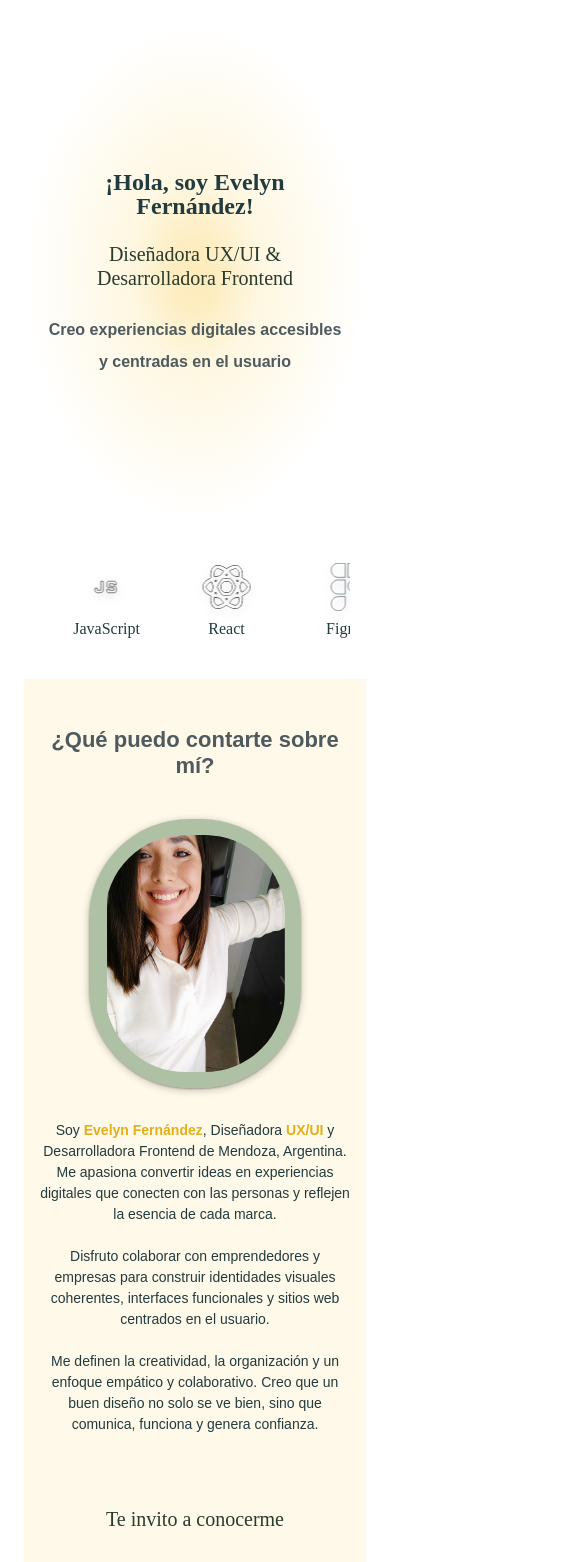
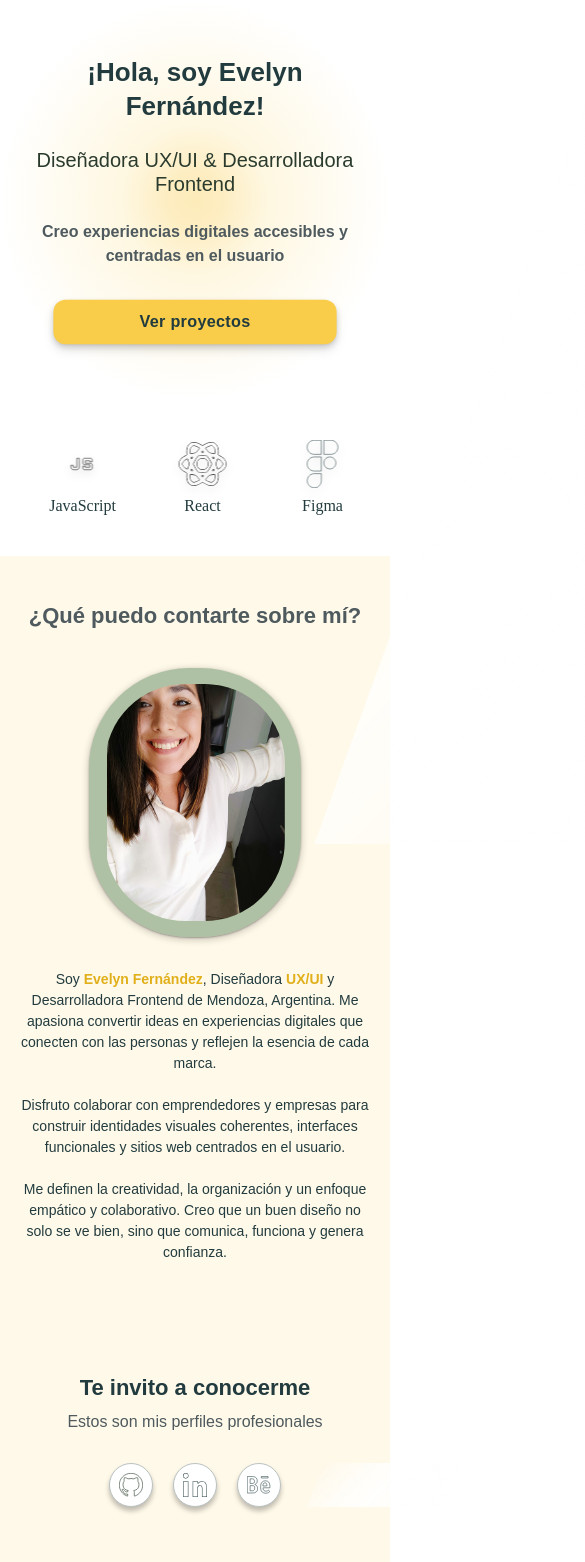
Before and after one commit to EvelynFernandez93/redise-o-portfolio-ef, a React (Vite) app: page / in a window 390 px wide. Shown: the top 1562 px of the page, 585 px wide, since content can reach past the window. Built offline with nearby package versions, Linux system fonts and the light colour scheme.

Commit message:
Nuevas animaciones responsive

```diff
--- a/src/App.css
+++ b/src/App.css
@@ -10,38 +10,34 @@
   height: auto;
 }
 .headline1 {
-
 color: var(--color-cyan-19, #223B3E);
 text-align: center;
-
 /* Headline1 */
 font-family: Atma;
 font-size: 32px;
 font-style: normal;
 font-weight: 600;
-line-height: 24px; /* 133.333% */
+line-height: 24px;
 }
 .titulo-importante {
 color: var(--color-green-20, #2A3B2D);
 text-align: center;
-
 /* Títulos importantes */
 font-family: Atma;
 font-size: 28px;
 font-style: normal;
 font-weight: 500;
-line-height: 24px; /* 133.333% */
+line-height: 24px
 }
 .subtitulo-importante{
 color: var(--Foundation-Secundario-secundario-400, #4E6265);
 text-align: center;
-
 /* Subtítulo importante */
 font-family: "Sans Serif Collection";
 font-size: 24px;
 font-style: normal;
 font-weight: 400;
-line-height: 32px; /* 125% */
+line-height: 32px;
 }
 .texto-descriptivo{
 color: var(--Foundation-Secundario-secundario-700, #182A2C);
@@ -52,18 +48,16 @@ font-weight: 400;
 line-height: 30px;
 }
 .texto-card{
-  color: var(--Foundation-Secundario-secundario-400, #4E6265);
-
+color: var(--Foundation-Secundario-secundario-400, #4E6265);
 /* Texto-card */
 font-family: "Sans Serif Collection";
 font-size: 16px;
 font-style: normal;
 font-weight: 400;
-line-height: 20px; /* 125% */
+line-height: 20px;
 
 }
 .boton-terciario {
-  /* Layout */
   display: inline-flex;
   align-items: center;
   justify-content: center;
@@ -75,23 +69,19 @@ line-height: 20px; /* 125% */
   border-radius: 12px;
   position: relative;
   overflow: hidden;
-
   /* Colores base */
   background-color: var(--Foundation-Primario-primario-400, #f9cd4a);
   color: var(--Foundation-Secundario-secundario-700, #223b3e);
-
   /* Tipografía */
   font-family:  sans-serif;
   font-size: 18px;
   font-weight: 600;
   letter-spacing: 0.3px;
-
   /* Elevación MD3 */
   box-shadow:
     0px 1px 2px rgba(0, 0, 0, 0.05),
     0px 3px 6px rgba(0, 0, 0, 0.15),
     0px 6px 12px rgba(0, 0, 0, 0.1);
-
   /* Animaciones */
   transition:
     background-color 0.3s ease,
@@ -152,12 +142,7 @@ line-height: 20px; /* 125% */
   transition: 0s;
 }
 
-
 @media (max-width: 780px){
- .contenedor-gral{
-  padding: 24px;
-
- }
  .headline1 {
   font-size: 28px;
  }
@@ -177,7 +162,6 @@ line-height: 20px; /* 125% */
 
 @media (max-width: 480px){
  .contenedor-gral{
-  padding: 24px;
   min-width: 250px;
  }
  .headline1 {
--- a/src/Componentes/About/About.css
+++ b/src/Componentes/About/About.css
@@ -5,6 +5,17 @@
   justify-content: center;
   align-items: center;
   background: #fff9e9;
+
+  /* Estado inicial oculto */
+  opacity: 0;
+  transform: translateY(40px);
+  transition: opacity 1s ease, transform 1s ease;
+}
+
+/* Estado visible: fade + slide up */
+.about-contenedor.visible {
+  opacity: 1;
+  transform: translateY(0);
 }
 
 .about-contenido {
@@ -18,6 +29,14 @@
 
 .about-titulo {
   text-align: center;
+  opacity: 0;
+  transform: translateY(20px);
+  transition: all 1s ease 0.2s;
+}
+
+.about-contenedor.visible .about-titulo {
+  opacity: 1;
+  transform: translateY(0);
 }
 
 .about-titulo p {
@@ -33,6 +52,14 @@
   align-items: center;
   gap: 48px;
   flex-wrap: wrap;
+  opacity: 0;
+  transform: translateY(30px);
+  transition: all 1s ease 0.5s;
+}
+
+.about-contenedor.visible .about-descripcion {
+  opacity: 1;
+  transform: translateY(0);
 }
 
 .about-img {
@@ -43,7 +70,7 @@
   border-radius: 137px;
   background: rgba(55, 108, 60, 0.4);
   box-shadow: 0 1px 2px rgba(0, 0, 0, 0.3),
-              0 2px 6px 2px rgba(0, 0, 0, 0.15);
+    0 2px 6px 2px rgba(0, 0, 0, 0.15);
   transition: transform 0.3s ease;
 }
 
@@ -72,7 +99,6 @@
   font-weight: 600;
   color: #e1af1a;
 }
-
 
 @media (max-width: 992px) {
   .about-titulo p {
@@ -117,7 +143,6 @@
   }
 }
 
-
 @media (max-width: 400px) {
   .about-titulo p {
     font-size: 22px;
--- a/src/Componentes/About/About.jsx
+++ b/src/Componentes/About/About.jsx
@@ -1,11 +1,32 @@
-import React from "react";
+import React, { useEffect, useRef, useState } from "react";
 import "../About/About.css";
 
 const About = () => {
+  const [visible, setVisible] = useState(false);
+  const aboutRef = useRef(null);
+
+  useEffect(() => {
+    const observer = new IntersectionObserver(
+      ([entry]) => {
+        if (entry.isIntersecting) {
+          setVisible(true);
+          observer.disconnect();
+        }
+      },
+      { threshold: 0.2 }
+    );
+
+    if (aboutRef.current) observer.observe(aboutRef.current);
+    return () => observer.disconnect();
+  }, []);
+
   return (
-    <div className="about-contenedor">
+    <div
+      ref={aboutRef}
+      className={`about-contenedor ${visible ? "visible" : ""}`}
+    >
       <div className="about-contenido">
-        <div className="about-titulo ">
+        <div className="about-titulo titulo-importante">
           <p>¿Qué puedo contarte sobre mí?</p>
         </div>
 
@@ -18,7 +39,7 @@ const About = () => {
             />
           </div>
 
-          <div className="about-inf ">
+          <div className="about-inf texto-descriptivo">
             <p>
               Soy <strong className="resaltado">Evelyn Fernández</strong>,
               Diseñadora <strong className="resaltado">UX/UI</strong> y
--- a/src/Componentes/Invitacion/Invitacion.css
+++ b/src/Componentes/Invitacion/Invitacion.css
@@ -1,65 +1,165 @@
-.invitacion-contenedor{
+.invitacion-contenedor {
   display: flex;
   width: 100%;
   min-width: 250px;
-height: auto;
   flex-direction: column;
-justify-content: space-between;
-align-items: flex-start;
-align-self: stretch;
-background: #FFF9E9;
-padding: 24px;
+  justify-content: center;
+  align-items: center;
+  background: #fff9e9;
+  padding: 64px 24px;
+  opacity: 0;
+  transform: translateY(50px);
+  transition: opacity 1s ease, transform 1s ease;
 }
-.invitacion-contenido{
+
+.invitacion-contenedor.visible {
+  opacity: 1;
+  transform: translateY(0);
+}
+
+.invitacion-contenido {
   display: flex;
   flex-direction: column;
   align-items: center;
-gap: 24px;
-align-self: stretch;
+  gap: 32px;
+  text-align: center;
+  max-width: 900px;
 }
-.invitacion-inf{
+
+.invitacion-inf {
   display: flex;
   flex-direction: column;
   justify-content: center;
   align-items: center;
-gap: 24px;
-align-self: stretch;
+  gap: 12px;
+  opacity: 0;
+  transform: translateY(20px);
+  transition: all 1s ease 0.3s;
 }
-.invitacion-iconos{
+
+.invitacion-contenedor.visible .invitacion-inf {
+  opacity: 1;
+  transform: translateY(0);
+}
+
+.invitacion-titulo p {
+  font-family: "Atma", sans-serif;
+  font-size: 32px;
+  font-weight: 600;
+  color: #223b3e;
+  margin: 0;
+}
+
+.invitacion-subtitulo p {
+  font-family: "Barlow", sans-serif;
+  font-size: 20px;
+  font-weight: 400;
+  color: #4e5a5e;
+  margin: 0;
+}
+
+.invitacion-iconos {
   display: flex;
   align-items: center;
-gap: 24px;
+  justify-content: center;
+  gap: 32px;
+  opacity: 0;
+  transform: translateY(20px);
+  transition: all 1s ease 0.6s;
 }
-.icono-link{
+
+.invitacion-contenedor.visible .invitacion-iconos {
+  opacity: 1;
+  transform: translateY(0);
+}
+
+.icono-link {
+  width: 52px;
+  height: 52px;
+  border-radius: 50%;
+  border: 1px solid #bac2c3;
+  background: #fff;
+  box-shadow: 0 4px 5.7px rgba(0, 0, 0, 0.25);
+  display: inline-flex;
+  justify-content: center;
+  align-items: center;
+  transition: all 0.3s ease;
+}
+
+.icono-img {
+  width: 28px;
+  height: 28px;
+}
+
+.icono-link:hover {
+  background: #fdebb9;
+  border-color: #f7c01d;
+  transform: translateY(-4px) scale(1.08);
+  box-shadow:
+    0 4px 8px rgba(0, 0, 0, 0.15),
+    0 6px 16px rgba(0, 0, 0, 0.1);
+}
+
+.icono-link:active {
+  background: #bac2c3;
+  transform: scale(0.95);
+}
+
+/* -------------------- ANIMACIÓN EXTRA (BRILLO EN ICONOS) -------------------- */
+.icono-link::before {
+  content: "";
+  position: absolute;
+  top: 0;
+  left: -100%;
+  width: 80%;
+  height: 100%;
+  background: linear-gradient(
+    120deg,
+    transparent 0%,
+    rgba(255, 255, 255, 0.5) 50%,
+    transparent 100%
+  );
+  transform: skewX(-20deg);
+  animation: brillo 5s linear infinite;
+}
+
+@keyframes brillo {
+  0% {
+    left: -100%;
+  }
+  20% {
+    left: 120%;
+  }
+  100% {
+    left: 120%;
+  }
+}
+
+@media (max-width: 768px) {
+  .invitacion-titulo p {
+    font-size: 26px;
+  }
+  .invitacion-subtitulo p {
+    font-size: 18px;
+  }
+  .invitacion-iconos {
+    gap: 20px;
+  }
+}
+
+@media (max-width: 480px) {
+  .invitacion-titulo p {
+    font-size: 22px;
+  }
+  .invitacion-subtitulo p {
+    font-size: 16px;
+  }
+  .icono-link {
     width: 44px;
     height: 44px;
-border-radius: 23px;
-border: 0.5px solid var(--Foundation-Secundario-secundario-100, #BAC2C3);
-background: #FFF;
-box-shadow: 0 4px 5.7px 0 rgba(0, 0, 0, 0.25);
-display: inline-flex;
-padding: 10px;
-justify-content: center;
-align-items: center;
-gap: 10px;
   }
-.icono-img{
-
+  .icono-img {
     width: 24px;
     height: 24px;
-stroke-width: 0.5px;
-stroke: var(--Foundation-Secundario-secundario-500, #223B3E);
-
   }
-.icono-link:hover {
-  border-radius: 23px;
-border: 0.5px solid var(--Foundation-Primario-primario-500, #F7C01D);
-background: var(--Foundation-Primario-primario-100, #FDEBB9);
-box-shadow: 0 4px 5.7px 0 rgba(0, 0, 0, 0.25);
 }
-.icono-link:active {
-  border-radius: 23px;
-border: 0.5px solid var(--Foundation-Secundario-secundario-100, #BAC2C3);
-background: var(--Foundation-Secundario-secundario-100, #BAC2C3);
-box-shadow: 0 4px 5.7px 0 rgba(0, 0, 0, 0.25);
-}
--- a/src/Componentes/Invitacion/Invitacion.jsx
+++ b/src/Componentes/Invitacion/Invitacion.jsx
@@ -1,20 +1,39 @@
-import React from "react";
+import React, { useEffect, useRef, useState } from "react";
 import "../Invitacion/Invitacion.css";
-
-// Importá tus íconos como imágenes normales
 import Github from "../Icons/Github.svg";
 import Linkedin from "../Icons/Linkedin.svg";
 import Behance from "../Icons/Behance.svg";
 
 const Invitacion = () => {
+  const [visible, setVisible] = useState(false);
+  const sectionRef = useRef(null);
+
+  useEffect(() => {
+    const observer = new IntersectionObserver(
+      ([entry]) => {
+        if (entry.isIntersecting) {
+          setVisible(true);
+          observer.disconnect();
+        }
+      },
+      { threshold: 0.2 }
+    );
+
+    if (sectionRef.current) observer.observe(sectionRef.current);
+    return () => observer.disconnect();
+  }, []);
+
   return (
-    <div className="invitacion-contenedor">
+    <div
+      ref={sectionRef}
+      className={`invitacion-contenedor ${visible ? "visible" : ""}`}
+    >
       <div className="invitacion-contenido">
-        <div className="invitacion-inf subtitulo-importante">
-          <div className="titulo-importante">
+        <div className="invitacion-inf">
+          <div className="invitacion-titulo">
             <p>Te invito a conocerme</p>
           </div>
-          <div className="subtitulo-importante">
+          <div className="invitacion-subtitulo">
             <p>Estos son mis perfiles profesionales</p>
           </div>
         </div>
--- a/src/Componentes/Presentacion/Presentacion.css
+++ b/src/Componentes/Presentacion/Presentacion.css
@@ -1,27 +1,189 @@
-.inicio-contenedor{
- width: 100%;
- min-width: 250px;
- height: auto;
+.inicio-contenedor {
+  width: 100%;
+  display: flex;
+  justify-content: center;
+  align-items: center;
+  background: radial-gradient(
+    50% 50% at 50% 50%,
+    #fdebb9 0%,
+    #fdedc1 13.46%,
+    #fef7e1 37.5%,
+    #fff 100%
+  );
+
+  opacity: 0;
+  transform: translateY(50px);
+  transition: opacity 1s ease, transform 1s ease;
 }
-.inicio-contenido{
- display: flex;
- height: 499px;
- justify-content: center;
- align-items: center;
- gap: 41px;
- flex: 1 0 0;
- background: radial-gradient(50% 50% at 50% 50%, #FDEBB9 0%, #FDEDC1 13.46%, #FEF7E1 37.5%, #FFF 100%);
+
+.inicio-contenedor.visible {
+  opacity: 1;
+  transform: translateY(0);
 }
-.inicio-informacion{
- display: flex;
- padding: 24px;
- flex-direction: column;
- justify-content: center;
- align-items: flex-start;
- gap: 24px;
+
+.inicio-contenido {
+  display: flex;
+  flex-direction: column;
+  justify-content: center;
+  align-items: center;
+  text-align: center;
+  height: auto;
+  width: 100%;
+  padding: 24px;
+  gap: 32px;
+  min-height: 400px;
 }
-@media (max-width: 768px){
- .inicio-informacion{
-    align-items:center;
- }
+
+.inicio-informacion {
+  display: flex;
+  flex-direction: column;
+  justify-content: center;
+  align-items: center;
+  gap: 24px;
+  width: 100%;
+  height: auto;
 }
+
+.headline1,
+.titulo-importante,
+.subtitulo-importante,
+.boton-terciario {
+  opacity: 0;
+  transform: translateY(30px);
+  transition: all 1s ease;
+}
+
+.inicio-contenedor.visible .headline1 {
+  opacity: 1;
+  transform: translateY(0);
+  transition-delay: 0.2s;
+}
+
+.inicio-contenedor.visible .titulo-importante {
+  opacity: 1;
+  transform: translateY(0);
+  transition-delay: 0.4s;
+}
+
+.inicio-contenedor.visible .subtitulo-importante {
+  opacity: 1;
+  transform: translateY(0);
+  transition-delay: 0.6s;
+}
+
+.inicio-contenedor.visible .boton-terciario {
+  opacity: 1;
+  transform: translateY(0);
+  transition-delay: 0.9s;
+}
+
+.headline1 {
+  color: #223b3e;
+  font-family: "Atma", sans-serif;
+  font-size: 42px;
+  font-weight: 600;
+  line-height: 1.3;
+}
+
+.titulo-importante {
+  color: #2a3b2d;
+  font-family: "Atma", sans-serif;
+  font-size: 28px;
+  font-weight: 500;
+}
+
+.subtitulo-importante {
+  color: #4e6265;
+  font-family: "Sans Serif Collection", sans-serif;
+  font-size: 22px;
+  line-height: 1.5;
+  max-width: 600px;
+}
+
+.boton-terciario {
+  margin-top: 8px;
+  display: inline-flex;
+  align-items: center;
+  justify-content: center;
+  padding: 12px 36px;
+  border: none;
+  border-radius: 12px;
+  background-color: #f9cd4a;
+  color: #223b3e;
+  font-family: "Kanit", sans-serif;
+  font-size: 18px;
+  font-weight: 600;
+  cursor: pointer;
+  box-shadow:
+    0px 1px 2px rgba(0, 0, 0, 0.05),
+    0px 3px 6px rgba(0, 0, 0, 0.15),
+    0px 6px 12px rgba(0, 0, 0, 0.1);
+  position: relative;
+  overflow: hidden;
+  transition: all 0.3s ease;
+}
+
+.boton-terciario:hover {
+  background-color: #fdebb9;
+  transform: translateY(-3px);
+  box-shadow:
+    0px 4px 8px rgba(0, 0, 0, 0.15),
+    0px 6px 16px rgba(0, 0, 0, 0.1);
+}
+
+.boton-terciario::before {
+  content: "";
+  position: absolute;
+  top: 0;
+  left: -100%;
+  width: 80%;
+  height: 100%;
+  background: linear-gradient(
+    120deg,
+    transparent 0%,
+    rgba(255, 255, 255, 0.4) 50%,
+    transparent 100%
+  );
+  transform: skewX(-20deg);
+  animation: brillo 4s linear infinite;
+}
+
+@keyframes brillo {
+  0% {
+    left: -100%;
+  }
+  20% {
+    left: 120%;
+  }
+  100% {
+    left: 120%;
+  }
+}
+
+@media (max-width: 768px) {
+  .headline1 {
+    font-size: 34px;
+  }
+  .titulo-importante {
+    font-size: 24px;
+  }
+  .subtitulo-importante {
+    font-size: 18px;
+  }
+}
+
+@media (max-width: 480px) {
+  .headline1 {
+    font-size: 26px;
+  }
+  .titulo-importante {
+    font-size: 20px;
+  }
+  .subtitulo-importante {
+    font-size: 16px;
+  }
+  .boton-terciario {
+    padding: 10px 24px;
+    font-size: 16px;
+  }
+}
--- a/src/Componentes/Presentacion/Presentacion.jsx
+++ b/src/Componentes/Presentacion/Presentacion.jsx
@@ -1,18 +1,44 @@
-import React from 'react'
-import "../Presentacion/Presentacion.css"
+import React, { useEffect, useRef, useState } from "react";
+import "../Presentacion/Presentacion.css";
+
 const Presentacion = () => {
+  const [visible, setVisible] = useState(false);
+  const sectionRef = useRef(null);
+
+  useEffect(() => {
+    const observer = new IntersectionObserver(
+      ([entry]) => {
+        if (entry.isIntersecting) {
+          setVisible(true);
+          observer.disconnect();
+        }
+      },
+      { threshold: 0.2 }
+    );
+
+    if (sectionRef.current) observer.observe(sectionRef.current);
+    return () => observer.disconnect();
+  }, []);
+
   return (
-    <div className='inicio-contenedor'>
-        <div className='inicio-contenido'>
-            <div className='inicio-informacion'>
-            <h1 className='headline1 animate__animated animate__backInRight'>¡Hola, soy Evelyn Fernández!</h1>
-            <h2 className='titulo-importante animate__animated animate__backInLeft'>Diseñadora UX/UI & Desarrolladora Frontend</h2>
-            <p className='subtitulo-importante animate__animated animate__slideInUp'>Creo experiencias digitales accesibles y centradas en el usuario</p>
+    <section
+      ref={sectionRef}
+      className={`inicio-contenedor ${visible ? "visible" : ""}`}
+    >
+      <div className="inicio-contenido">
+        <div className="inicio-informacion">
+          <h1 className="headline1">¡Hola, soy Evelyn Fernández!</h1>
+          <h2 className="titulo-importante">
+            Diseñadora UX/UI & Desarrolladora Frontend
+          </h2>
+          <p className="subtitulo-importante">
+            Creo experiencias digitales accesibles y centradas en el usuario
+          </p>
+          <button className="boton-terciario">Ver proyectos</button>
         </div>
-        </div>
+      </div>
+    </section>
+  );
+};
 
-    </div>
-  )
-}
-
-export default Presentacion
+export default Presentacion;
```
Lines whose indentation alone changed are shown as unchanged.
